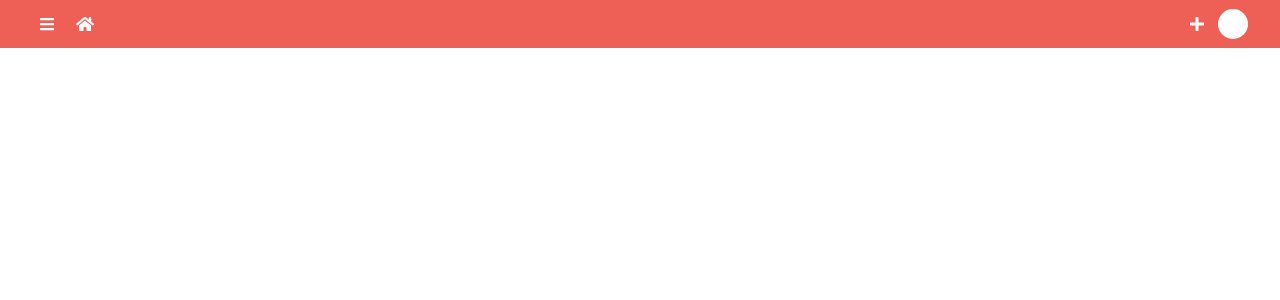
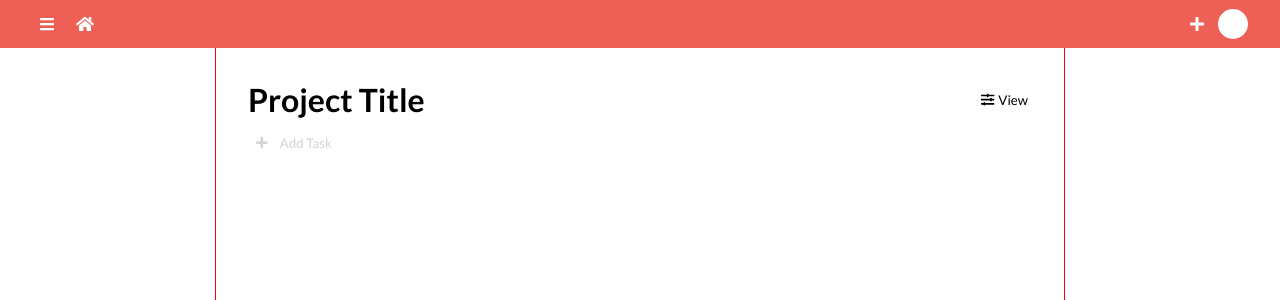
Before and after one commit to fazzaamiarso/todoist-clone-react-redux-typescript, a React (Vite) app: page /inbox in a window 1280 px wide. Shown: the top 300 px of the page. Built offline with nearby package versions, Linux system fonts and the light colour scheme.

Commit message:
Implement react-transition-group

```diff
--- a/package.json
+++ b/package.json
@@ -11,11 +11,13 @@
     "@fortawesome/free-solid-svg-icons": "^5.15.4",
     "@fortawesome/react-fontawesome": "^0.1.16",
     "@reduxjs/toolkit": "^1.6.2",
+    "@types/react-transition-group": "^4.4.4",
     "react": "^17.0.0",
     "react-calendar": "^3.5.0",
     "react-dom": "^17.0.0",
     "react-redux": "^7.2.6",
     "react-router-dom": "^6.0.1",
+    "react-transition-group": "^4.4.2",
     "styled-components": "^5.3.3"
   },
   "devDependencies": {
--- a/src/App.tsx
+++ b/src/App.tsx
@@ -1,15 +1,20 @@
 import { Routes, Route } from "react-router-dom";
 import Navigation from "./Components/Shared/Navigation";
 import Home from "./Pages/Home/Home";
+import Inbox from "./Pages/Inbox";
 
 const App: React.FC = () => {
   return (
-    <>
-      <Navigation />
-      <Routes>
-        <Route path="/" element={<Home />} />
-      </Routes>
-    </>
+    <Navigation>
+      <>
+        <Routes>
+          <Route path="/" element={<Home />} />
+        </Routes>
+        <Routes>
+          <Route path="/inbox" element={<Inbox />} />
+        </Routes>
+      </>
+    </Navigation>
   );
 };
 
--- a/src/Components/Header/Header.tsx
+++ b/src/Components/Header/Header.tsx
@@ -41,6 +41,7 @@ const Header: React.FC<Props> = ({ onToggle }) => {
 
 const Container = styled.header`
   position: fixed;
+  z-index: 20;
   width: 100vw;
   display: flex;
   align-items: center;
--- /dev/null
+++ b/src/Components/Main/HeadBar.tsx
@@ -0,0 +1,44 @@
+import styled from "styled-components";
+import { FontAwesomeIcon } from "@fortawesome/react-fontawesome";
+import { faSlidersH } from "@fortawesome/free-solid-svg-icons";
+
+const HeadBar: React.FC = () => {
+  return (
+    <Container>
+      <LeftAction>
+        <Title>
+          <span>Project Title</span>
+        </Title>
+      </LeftAction>
+      <RightAction>
+        <View>
+          <FontAwesomeIcon icon={faSlidersH} />
+          <span>View</span>
+        </View>
+      </RightAction>
+    </Container>
+  );
+};
+
+const Container = styled.header`
+  display: flex;
+  align-items: center;
+  gap: 1rem;
+`;
+const Title = styled.h1``;
+const LeftAction = styled.div``;
+const RightAction = styled.div`
+  margin-left: auto;
+`;
+const View = styled.button`
+  padding: 0.3em;
+  display: flex;
+  align-items: center;
+  gap: 0.25rem;
+
+  &:hover {
+    background-color: rgba(0, 0, 0, 0.1);
+  }
+`;
+
+export default HeadBar;
--- /dev/null
+++ b/src/Components/Main/MainContent.tsx
@@ -0,0 +1,44 @@
+import styled from "styled-components";
+import HeadBar from "./HeadBar";
+import NewTaskSection from "./NewTaskSection";
+
+interface Props {
+  children: JSX.Element;
+}
+
+const MainContent: React.FC<Props> = ({ children }) => {
+  return (
+    <>
+      <Container>
+        <HeadBar />
+        <NewTaskSection />
+        {children}
+      </Container>
+      <Overlay className="overlay" />
+    </>
+  );
+};
+
+const Overlay = styled.div`
+  @media screen and (max-width: 650px) {
+    position: fixed;
+    right: 0;
+    width: 100%;
+    height: 100vh;
+    background-color: rgba(0, 0, 0, 0.4);
+  }
+`;
+const Container = styled.main`
+  border-inline: 1px solid red;
+  width: min(100%, 850px);
+  height: 100vh;
+
+  display: flex;
+  flex-direction: column;
+
+  padding-top: 5rem;
+  margin-inline: auto;
+  padding-inline: 2rem;
+`;
+
+export default MainContent;
--- /dev/null
+++ b/src/Components/Main/NewTaskSection.tsx
@@ -0,0 +1,30 @@
+import styled from "styled-components";
+import { FontAwesomeIcon } from "@fortawesome/react-fontawesome";
+import { faPlus } from "@fortawesome/free-solid-svg-icons";
+
+const NewTaskSection: React.FC = () => {
+  return (
+    <Container>
+      <AddButton>
+        <FontAwesomeIcon icon={faPlus} className="icon" />
+        <span>Add Task</span>
+      </AddButton>
+    </Container>
+  );
+};
+
+const Container = styled.section``;
+const AddButton = styled.button`
+  display: flex;
+  align-items: center;
+  gap: 0.75rem;
+
+  width: 100%;
+  padding: 1rem 0.5rem;
+  color: lightgray;
+  &:hover {
+    color: var(--primaryColor);
+  }
+`;
+
+export default NewTaskSection;
--- a/src/Components/Shared/Navigation.tsx
+++ b/src/Components/Shared/Navigation.tsx
@@ -1,8 +1,14 @@
 import { useState } from "react";
+import styled from "styled-components";
 import Header from "../Header/Header";
+import MainContent from "../Main/MainContent";
 import SideBar from "../Sidebar/SideBar";
 
-const Navigation: React.FC = () => {
+interface Props {
+  children?: JSX.Element;
+}
+
+const Navigation: React.FC<Props> = ({ children }) => {
   const [barIsOpen, setBarIsOpen] = useState(false);
 
   const toggleBarHandler = () => {
@@ -11,9 +17,25 @@ const Navigation: React.FC = () => {
   return (
     <>
       <Header onToggle={toggleBarHandler} />
-      <SideBar isOpen={barIsOpen} />
+      <Wrapper isOpen={barIsOpen}>
+        <SideBar isOpen={barIsOpen} />
+        {children}
+      </Wrapper>
     </>
   );
 };
 
+const Wrapper = styled.div<{ isOpen: boolean }>`
+  width: 100vw;
+  display: flex;
+  position: fixed;
+  z-index: -1;
+  left: 0;
+  top: 0;
+
+  .overlay {
+    display: ${({ isOpen }) => (isOpen ? "block" : "none")};
+  }
+`;
+
 export default Navigation;
--- a/src/Components/Sidebar/SideBar.tsx
+++ b/src/Components/Sidebar/SideBar.tsx
@@ -1,42 +1,57 @@
-import styled from "styled-components";
+import styled, { css } from "styled-components";
 import Collapse from "./Collapse/Collapse";
 import Upcoming from "./Upcoming";
+import CSSTransition from "react-transition-group/CSSTransition";
 
 interface Props {
   isOpen: boolean;
 }
 
-type NavType = Props;
+interface NavType {
+  isOpen: boolean;
+}
 
 const SideBar: React.FC<Props> = ({ isOpen }) => {
   return (
-    <Container isOpen={isOpen}>
-      <Upcoming />
-      <Collapse />
-    </Container>
+    <CSSTransition
+      in={isOpen}
+      timeout={0}
+      classNames="push"
+      unmountOnExit
+      mountOnEnter
+      appear
+    >
+      <Container isOpen={isOpen}>
+        <Upcoming />
+        <Collapse />
+      </Container>
+    </CSSTransition>
   );
 };
 
 const Container = styled.nav<NavType>`
-  position: fixed;
-  z-index: -1;
-  left: 0;
-  top: 0;
-
+  position: static;
   background-color: #f7ebeb;
   height: 100vh;
-  width: 300px;
   padding-top: 5rem;
   padding-left: 2rem;
   padding-right: 0.25rem;
 
-  display: flex;
   align-items: flex-start;
   flex-direction: column;
 
-  transform: ${({ isOpen }) =>
-    isOpen ? "translateX(0)" : "translateX(-100%)"};
-  transition: transform 0.3s;
+  &.push-enter-done {
+    display: flex;
+    width: 300px;
+  }
+
+  &.push-exit-active {
+    display: none;
+  }
+  @media screen and (max-width: 650px) {
+    position: fixed;
+    z-index: 2;
+  }
 `;
 
 export default SideBar;
--- /dev/null
+++ b/src/Pages/Inbox.tsx
@@ -0,0 +1,13 @@
+import MainContent from "../Components/Main/MainContent";
+
+const Inbox: React.FC = () => {
+  return (
+    <>
+      <MainContent>
+        <div></div>
+      </MainContent>
+    </>
+  );
+};
+
+export default Inbox;
```
Also changed, not shown: 1 other file (tests, documents, lock files or other folders).
